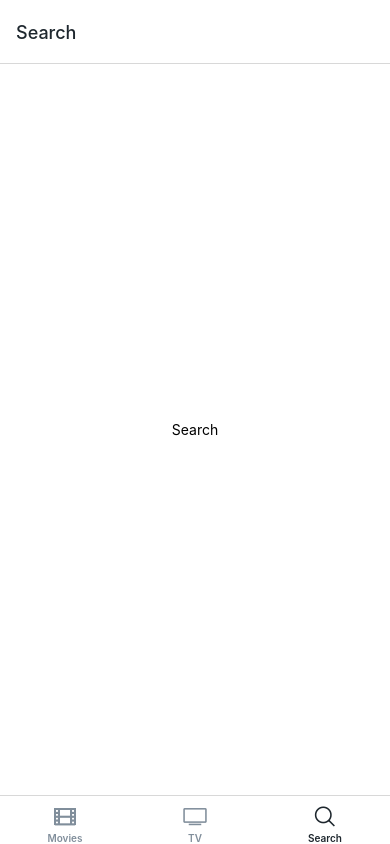
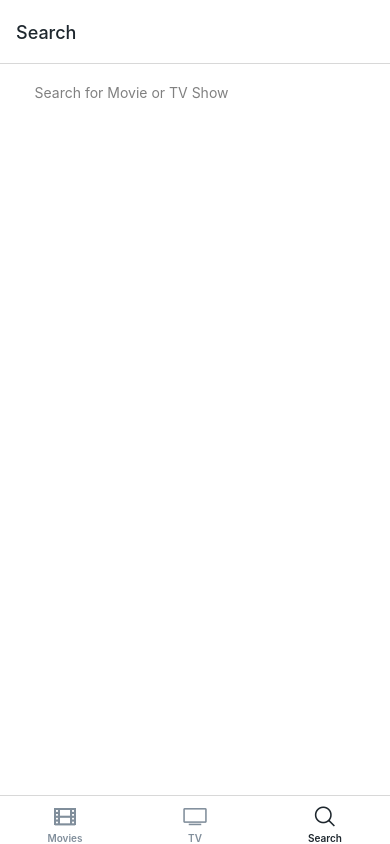
Before and after one commit to shindonghwi/-RN-_IMDb_CopyApp, a React Native app: screen /Search in a window 390 px wide. Built offline with nearby package versions, Linux system fonts and the light colour scheme; no server answers.

Commit message:
feat: SearchTab Search InputBar 생성

```diff
--- a/screens/Search.tsx
+++ b/screens/Search.tsx
@@ -1,10 +1,28 @@
-import React from "react";
-import { View, Text } from "react-native";
+import React, { useState } from "react";
+import styled from "styled-components/native";
 
-const Search = () => (
-  <View style={{ flex: 1, justifyContent: "center", alignItems: "center" }}>
-    <Text>Search</Text>
-  </View>
-);
+const Container = styled.ScrollView``;
+const SearchBar = styled.TextInput`
+    background-color: white;
+    padding: 10px 15px;
+    border-radius: 15px;
+    width: 90%;
+    margin: 10px auto;
+`;
+
+const Search = () => {
+    const [query, setQuery] = useState("");
+    const onChangeText = (text: string) => setQuery(text);
+    return (
+        <Container>
+            <SearchBar
+                returnKeyType={"search"}
+                placeholder={"Search for Movie or TV Show"}
+                placeholderTextColor={"grey"}
+                onChangeText={onChangeText}
+            />
+        </Container>
+    );
+};
 
 export default Search;
```
